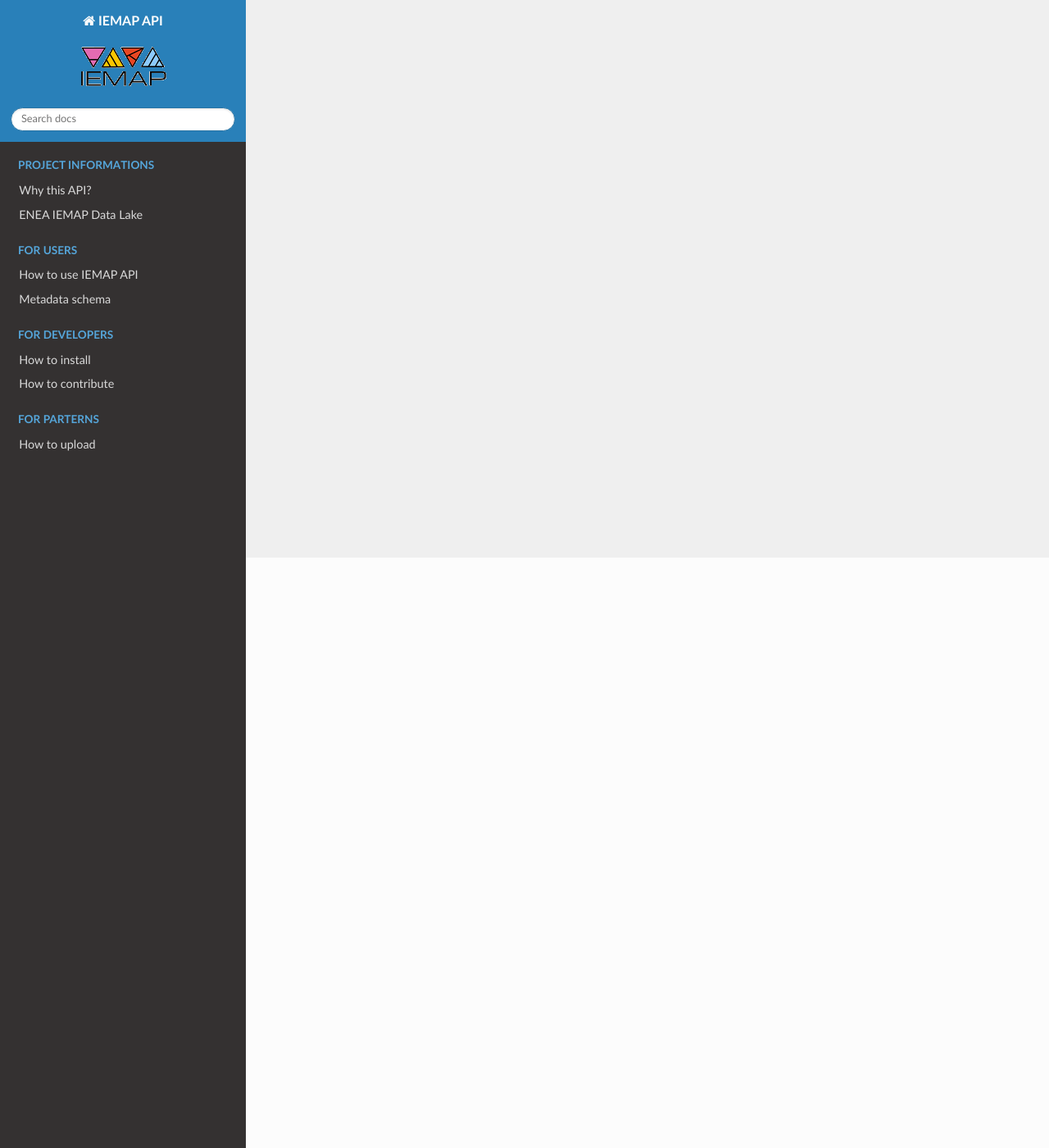
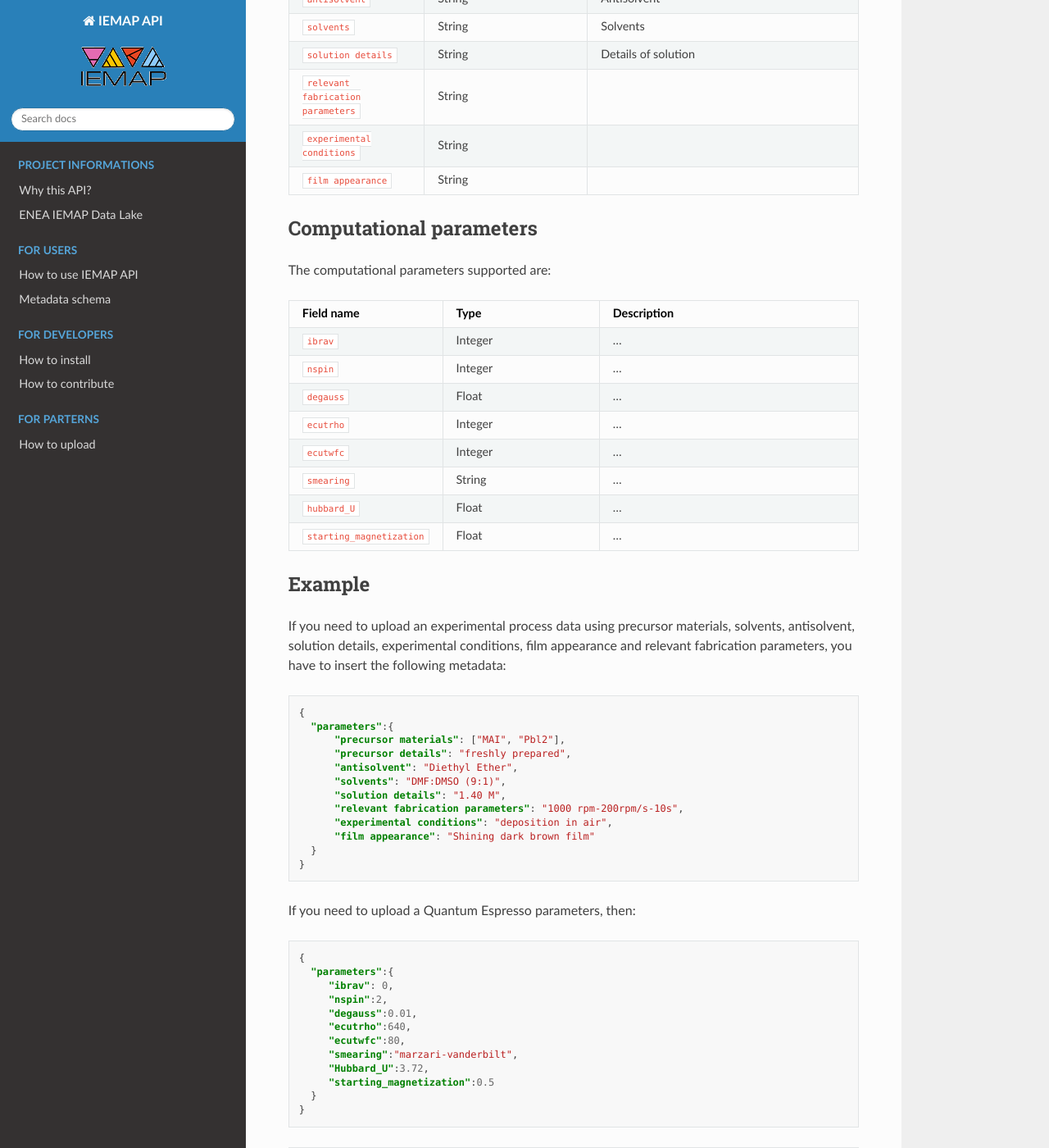
Before and after one commit to ai4mat/iemap-api-docs, a Sphinx documentation site: the page built from docs/parameters.rst, in a window 1280 px wide and 1400 px high, scrolled down 720 px. Shown: the whole window at 82% size. Built offline with Sphinx 7.4.7 and the Read the Docs theme 2.0.0, drawn with Linux system fonts in a browser that asks for light colours; some of the changed text lies outside the part shown.

Commit message:
Add Parameters Field Description

```diff
--- a/docs/_static/metadata_experimental_example.json
+++ b/docs/_static/metadata_experimental_example.json
@@ -17,7 +17,7 @@
     },
 	"parameters": {
         "precursor materials": ["MAI", "Pbl2"],
-        "precursor details": "freshly prepared ",
+        "precursor details": "freshly prepared",
         "antisolvent": "Diethyl Ether",
         "solvents": "DMF:DMSO (9:1)",
         "solution details": "1.40 M",
--- a/docs/material.rst
+++ b/docs/material.rst
@@ -2,7 +2,7 @@
 Material field
 ====================
 
-The meterial field contains the information related to analyzed material, e.g. formula, composition or structure.
+The material field contains the information related to analyzed material, e.g. formula, composition or structure.
 
 
 .. list-table::
--- a/docs/parameters.rst
+++ b/docs/parameters.rst
@@ -1,3 +1,142 @@
 .. _parameters:
 Parameters field
 ====================
+
+The parameters field contains the parameters that acted on the process.
+
+Experimental parameters
+-----------------------
+
+The experimental parameters supported are:
+
+.. list-table::
+ :widths: 5 6 10
+ :header-rows: 1
+
+ * - Field name
+   - Type
+   - Description
+ * - ``temperature``
+   - Float
+   - Temperature in (°C) as unit
+ * - ``pressure``
+   - Float
+   - Pressure in (mbar) as unit
+ * - ``flow``
+   - Float
+   - Flow in (ml) as unit
+ * - ``wavelength``
+   - Float
+   - Wavelenght in (nm) as unit
+ * - ``frequency``
+   - Float
+   - Frequency in (Hz) as unit
+ * - ``current``
+   - Float
+   - Elettrical current in Ampere (A) as unit
+ * - ``printing force``
+   - Float
+   - Printing force in Newton (N) as unit
+ * - ``printing speed``
+   - Float
+   - Printing speed in (m/min) as unit
+ * - ``precursor materials``
+   - Array
+   - List of precursor materials
+ * - ``precursor details``
+   - String
+   - Details of precursor material
+ * - ``antisolvent``
+   - String
+   - Antisolvent
+ * - ``solvents``
+   - String
+   - Solvents
+ * - ``solution details``
+   - String
+   - Details of solution
+ * - ``relevant fabrication parameters``
+   - String
+   -
+ * - ``experimental conditions``
+   - String
+   -
+ * - ``film appearance``
+   - String
+   -
+
+
+Computational parameters
+------------------------
+
+The computational parameters supported are:
+
+.. list-table::
+ :widths: 5 6 10
+ :header-rows: 1
+
+ * - Field name
+   - Type
+   - Description
+ * - ``ibrav``
+   - Integer
+   - ...
+ * - ``nspin``
+   - Integer
+   - ...
+ * - ``degauss``
+   - Float
+   - ...
+ * - ``ecutrho``
+   - Integer
+   - ...
+ * - ``ecutwfc``
+   - Integer
+   - ...
+ * - ``smearing``
+   - String
+   - ...
+ * - ``hubbard_U``
+   - Float
+   - ...
+ * - ``starting_magnetization``
+   - Float
+   - ...
+
+
+Example
+-------
+
+If you need to upload an experimental process data using precursor materials, solvents, antisolvent, solution details, experimental conditions, film appearance and relevant fabrication parameters, you have to insert the following metadata:
+
+.. code-block:: json
+
+  {
+    "parameters":{
+        "precursor materials": ["MAI", "Pbl2"],
+        "precursor details": "freshly prepared",
+        "antisolvent": "Diethyl Ether",
+        "solvents": "DMF:DMSO (9:1)",
+        "solution details": "1.40 M",
+        "relevant fabrication parameters": "1000 rpm-200rpm/s-10s",
+        "experimental conditions": "deposition in air",
+        "film appearance": "Shining dark brown film"
+    }
+  }
+
+If you need to upload a Quantum Espresso parameters, then:
+
+.. code-block:: json
+
+  {
+    "parameters":{
+       "ibrav": 0,
+       "nspin":2,
+       "degauss":0.01,
+       "ecutrho":640,
+       "ecutwfc":80,
+       "smearing":"marzari-vanderbilt",
+       "Hubbard_U":3.72,
+       "starting_magnetization":0.5
+    }
+  }
```
Also changed, not shown: docs/project.rst (+6 -6 lines).
